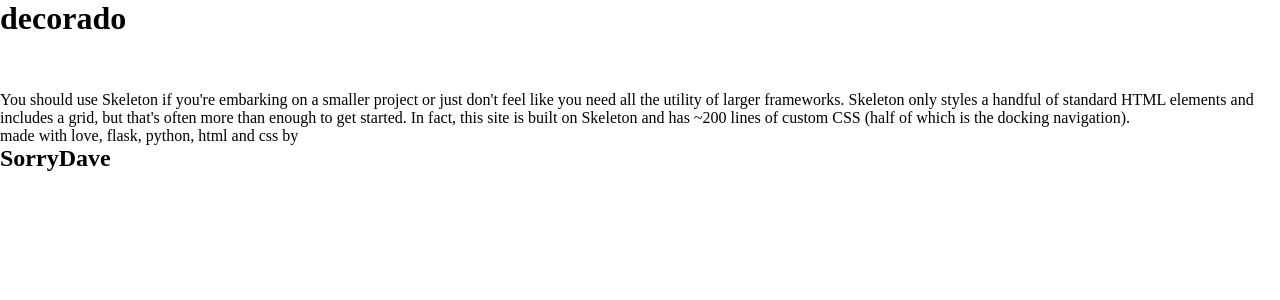
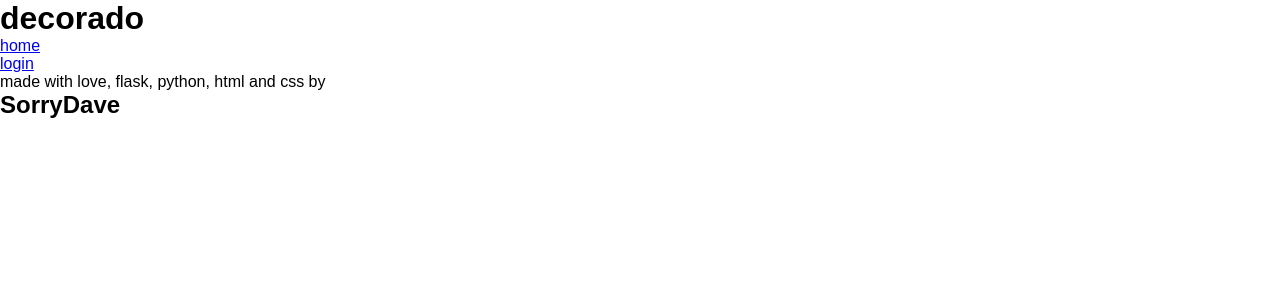
Before and after one commit to sorryDave/decorado, a Flask app: template decorado_app/app/templates/base.html in a window 1280 px wide. Shown: the top 300 px of the page. Run offline with Flask 2, Linux system fonts and the light colour scheme; the template is opened without the code that fills it, so the values that code supplies are empty.

Commit message:
added templates and css files

```diff
--- a/decorado_app/app/__init__.py
+++ b/decorado_app/app/__init__.py
@@ -1,5 +1,7 @@
 from flask import Flask
+from config import Config
 
 app = Flask(__name__)
+app.config.from_object(Config)
 
 from app import routes
--- a/decorado_app/app/routes.py
+++ b/decorado_app/app/routes.py
@@ -1,6 +1,17 @@
+from flask import render_template, flash, redirect
 from app import app
+from app.forms import LoginForm
 
 @app.route('/')
 @app.route('/index')
 def index():
-    return "Hello Flask"
+    return render_template('base.html')
+
+@app.route('/login', methods=['GET', 'POST'])
+def login():
+    form = LoginForm()
+    if form.validate_on_submit():
+        flash('Login requested for user {}, remember_me={}'.format(
+            form.username.data, form.remember_me.data))
+        return redirect('/index')
+    return render_template('login.html', title='Sign In', form=form)
--- a/decorado_app/app/static/style.css
+++ b/decorado_app/app/static/style.css
@@ -1 +1,4 @@
 *{padding: 0;margin: 0; box-sizing: border-box}
+body{
+    font-family: sans-serif;
+}
--- a/decorado_app/app/templates/base.html
+++ b/decorado_app/app/templates/base.html
@@ -13,10 +13,6 @@
     <!-- Mobile Specific Metas
   –––––––––––––––––––––––––––––––––––––––––––––––––– -->
     <meta name="viewport" content="width=device-width, initial-scale=1">
-
-    <!-- FONT
-  –––––––––––––––––––––––––––––––––––––––––––––––––– -->
-    <link href="//fonts.googleapis.com/css?family=Raleway:400,300,600" rel="stylesheet" type="text/css">
 
     <!-- CSS
   –––––––––––––––––––––––––––––––––––––––––––––––––– -->
@@ -34,13 +30,10 @@
         <nav>
             <ul>
                 <li>
-                    <a href=""></a>
+                    <a href="/index">home</a>
                 </li>
                 <li>
-                    <a href=""></a>
-                </li>
-                <li>
-                    <a href=""></a>
+                    <a href="/login">login</a>
                 </li>
             </ul>
         </nav>
@@ -48,12 +41,7 @@
     </header>
 
     <main>
-        <p>
-            You should use Skeleton if you're embarking on a smaller project or just don't feel like you need all the utility of larger
-            frameworks. Skeleton only styles a handful of standard HTML elements and includes a grid, but that's often more
-            than enough to get started. In fact, this site is built on Skeleton and has ~200 lines of custom CSS (half of
-            which is the docking navigation).
-        </p>
+            {% block content %}{% endblock %}
     </main>
 
     <footer>
--- /dev/null
+++ b/decorado_app/config.py
@@ -0,0 +1,4 @@
+import os
+
+class Config(object):
+    SECRET_KEY = os.environ.get('SECRET_KEY') or 'nunca-la-vas-a-adivinar'
```
Also changed, not shown: decorado_app/app/forms.py (added, +9 -0 lines), decorado_app/app/templates/index.html (added, +9 -0 lines), decorado_app/app/templates/login.html (added, +19 -0 lines), decorado_app/app/templates/index_template.html (added).
